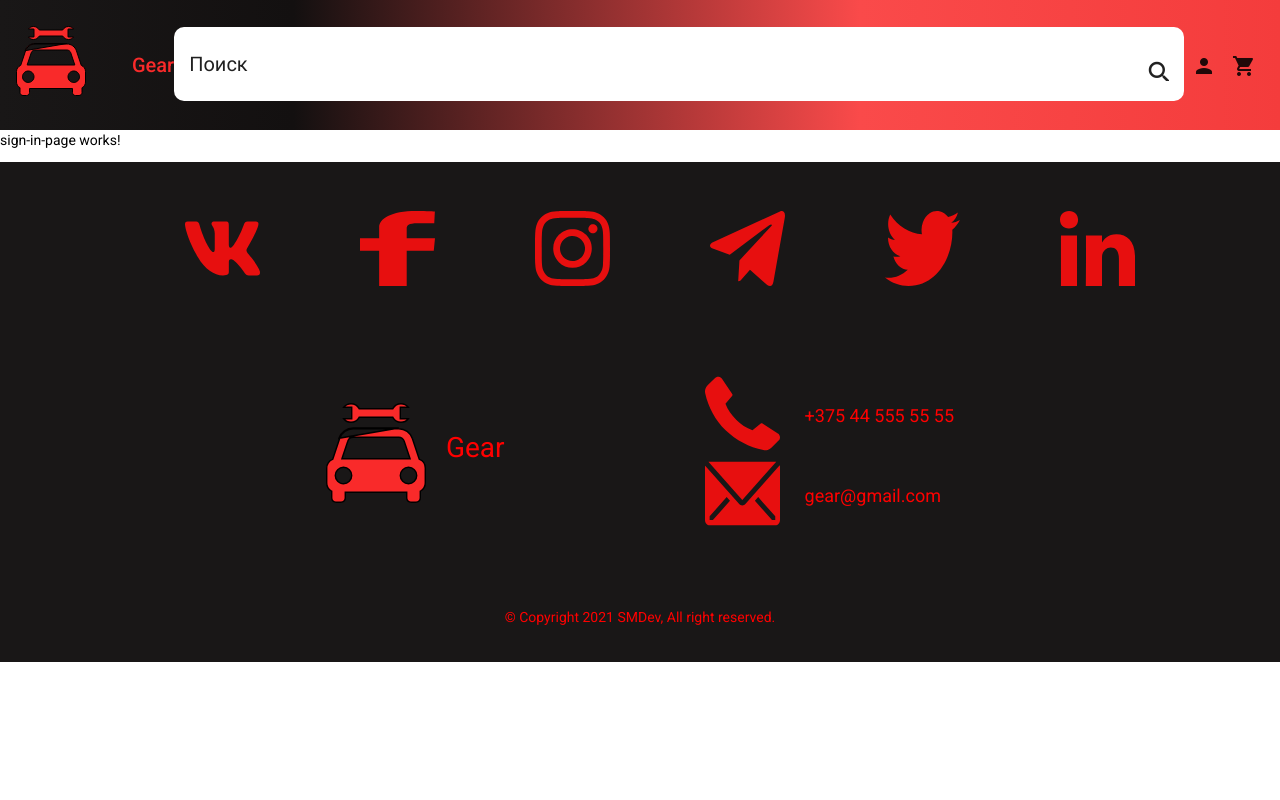
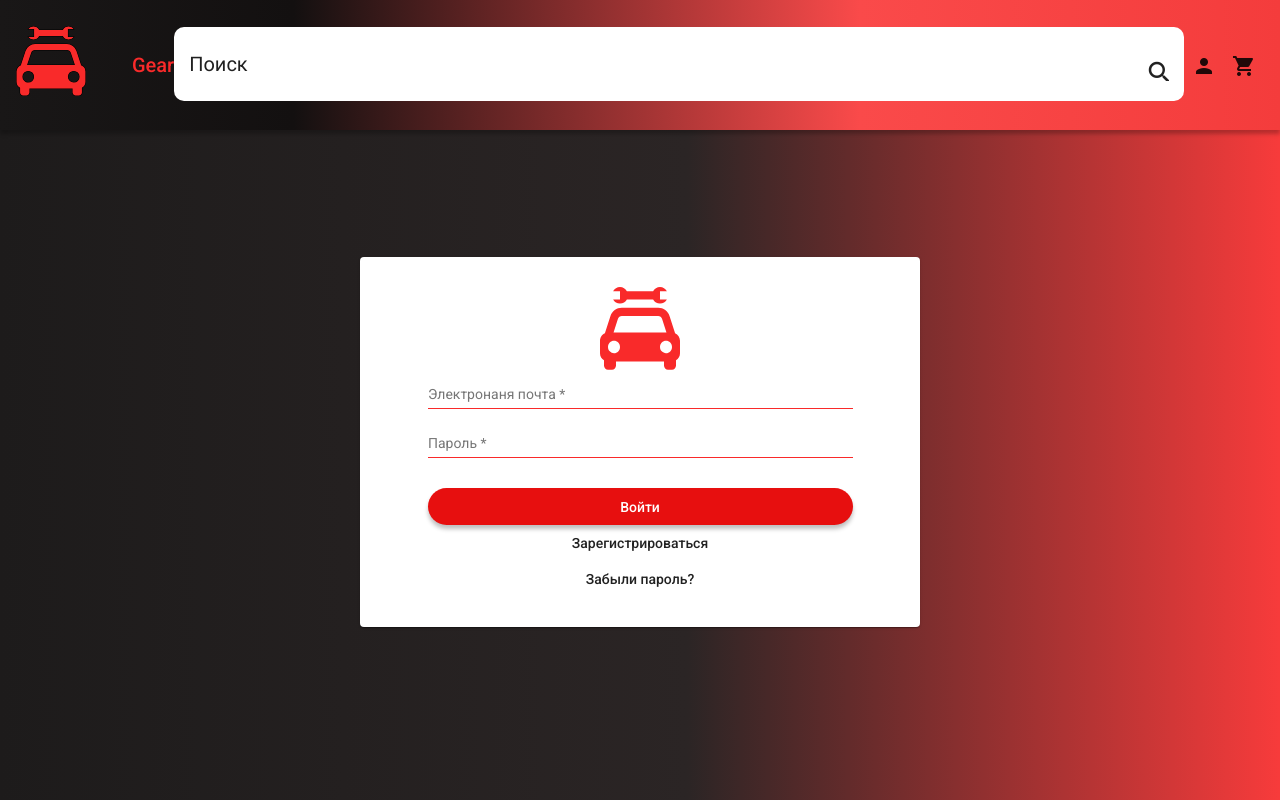
Before and after one commit to S-M-Dev/Gear-by-FE, an Angular app: page /auth/sign-in in a window 1280 px wide. Shown: the top 800 px of the page. Built offline with nearby package versions, Linux system fonts and the light colour scheme.

Commit message:
feat: create auth pages

```diff
--- a/src/app/auth/auth.module.ts
+++ b/src/app/auth/auth.module.ts
@@ -1,12 +1,30 @@
 import { NgModule } from '@angular/core';
 import { CommonModule } from '@angular/common';
+import { ReactiveFormsModule } from '@angular/forms';
+
+import { MatCardModule } from '@angular/material/card';
+import { MatInputModule } from '@angular/material/input';
+import { MatIconModule } from '@angular/material/icon';
+import { MatButtonModule } from '@angular/material/button';
 
 import { AuthRoutingModule } from './auth-routing.module';
 import { SignInPageComponent } from './pages/sign-in-page/sign-in-page.component';
 import { SignUpPageComponent } from './pages/sign-up-page/sign-up-page.component';
 
+const MATERIAL_MODULES = [
+  MatCardModule,
+  MatInputModule,
+  MatIconModule,
+  MatButtonModule,
+]
+
 @NgModule({
   declarations: [SignInPageComponent, SignUpPageComponent],
-  imports: [CommonModule, AuthRoutingModule],
+  imports: [
+    CommonModule,
+    AuthRoutingModule,
+    ReactiveFormsModule,
+    ...MATERIAL_MODULES
+  ],
 })
 export class AuthModule {}
--- a/src/app/auth/pages/sign-in-page/sign-in-page.component.html
+++ b/src/app/auth/pages/sign-in-page/sign-in-page.component.html
@@ -1 +1,19 @@
-<p>sign-in-page works!</p>
+<mat-card>
+  <img class="form-logo" src="assets/logo-wo-outline.svg">
+  <form autocomplete="off" [formGroup]="loginForm" (submit)="loginForm.valid && login()">
+    <mat-form-field>
+      <mat-label>Электронаня почта</mat-label>
+      <input matInput formControlName="email" name="email">
+    </mat-form-field>
+    <mat-form-field>
+      <mat-label>Пароль</mat-label>
+      <input type="password" matInput formControlName="password" name="password">
+    </mat-form-field>
+    <button type="submit" mat-raised-button>
+      <span>Войти</span>
+    </button>
+  </form>
+
+  <a mat-button routerLink="/auth/sign-up">Зарегистрироваться</a>
+  <a mat-button>Забыли пароль?</a>
+</mat-card>
--- a/src/app/auth/pages/sign-in-page/sign-in-page.component.scss
+++ b/src/app/auth/pages/sign-in-page/sign-in-page.component.scss
@@ -0,0 +1,49 @@
+:host {
+  display: flex;
+  flex-direction: column;
+  align-items: center;
+
+  mat-card {
+    margin: 127px 0 215px;
+
+    display: flex;
+    flex-direction: column;
+    align-items: center;
+    padding: 30px;
+    width: 500px;
+
+    .form-logo {
+      width: 80px;
+    }
+
+    form {
+      display: flex;
+      flex-direction: column;
+      width: 425px;
+
+      mat-form-field {
+        width: 100%;
+        margin-bottom: 10px;
+      }
+    }
+
+    .error-message {
+      color: #c12e0e;
+      text-align: center;
+    }
+
+    button {
+      margin-top: 20px;
+      background: #E70F0F;
+      color: white;
+      border-radius: 34px;
+      box-shadow: 0px 4px 4px rgba(0, 0, 0, 0.25);
+    }
+
+    ::ng-deep {
+      .mat-form-field-underline {
+        background-color: #F92A2A;
+      }
+    }
+  }
+}
--- a/src/app/auth/pages/sign-in-page/sign-in-page.component.ts
+++ b/src/app/auth/pages/sign-in-page/sign-in-page.component.ts
@@ -1,15 +1,20 @@
-import { Component, OnInit } from '@angular/core';
+import { Component } from '@angular/core';
+import { FormBuilder, FormGroup, Validators } from '@angular/forms';
 
 @Component({
   selector: 'gear-by-sign-in-page',
   templateUrl: './sign-in-page.component.html',
   styleUrls: ['./sign-in-page.component.scss']
 })
-export class SignInPageComponent implements OnInit {
+export class SignInPageComponent{
+  public loginForm: FormGroup;
 
-  constructor() { }
-
-  ngOnInit(): void {
+  constructor(private fb: FormBuilder) {
+    this.loginForm = this.fb.group({
+      email: ['', Validators.required],
+      password: ['', Validators.required],
+    });
   }
 
+  public login() {}
 }
--- a/src/app/auth/pages/sign-up-page/sign-up-page.component.html
+++ b/src/app/auth/pages/sign-up-page/sign-up-page.component.html
@@ -1 +1,22 @@
-<p>sign-up-page works!</p>
+<mat-card>
+  <img class="form-logo" src="assets/logo-wo-outline.svg">
+  <form autocomplete="off" [formGroup]="signUpForm" (submit)="signUpForm.valid && signUp()">
+    <mat-form-field>
+      <mat-label>Имя</mat-label>
+      <input matInput formControlName="name" name="userName">
+    </mat-form-field>
+    <mat-form-field>
+      <mat-label>Электронаня почта</mat-label>
+      <input matInput formControlName="email" name="userName">
+    </mat-form-field>
+    <mat-form-field>
+      <mat-label>Пароль</mat-label>
+      <input type="password" matInput formControlName="password" name="password">
+    </mat-form-field>
+    <button type="submit" mat-raised-button>
+      <span>Зарегистрироваться</span>
+    </button>
+  </form>
+
+  <a mat-button routerLink="/auth/sign-in">Войти тут</a>
+</mat-card>
--- a/src/app/auth/pages/sign-up-page/sign-up-page.component.scss
+++ b/src/app/auth/pages/sign-up-page/sign-up-page.component.scss
@@ -0,0 +1,49 @@
+:host {
+  display: flex;
+  flex-direction: column;
+  align-items: center;
+
+  mat-card {
+    margin: 127px 0 215px;
+
+    display: flex;
+    flex-direction: column;
+    align-items: center;
+    padding: 30px;
+    width: 500px;
+
+    .form-logo {
+      width: 80px;
+    }
+
+    form {
+      display: flex;
+      flex-direction: column;
+      width: 425px;
+
+      mat-form-field {
+        width: 100%;
+        margin-bottom: 10px;
+      }
+    }
+
+    .error-message {
+      color: #c12e0e;
+      text-align: center;
+    }
+
+    button {
+      margin-top: 20px;
+      background: #E70F0F;
+      color: white;
+      border-radius: 34px;
+      box-shadow: 0px 4px 4px rgba(0, 0, 0, 0.25);
+    }
+
+    ::ng-deep {
+      .mat-form-field-underline {
+        background-color: #F92A2A;
+      }
+    }
+  }
+}
--- a/src/app/auth/pages/sign-up-page/sign-up-page.component.ts
+++ b/src/app/auth/pages/sign-up-page/sign-up-page.component.ts
@@ -1,15 +1,21 @@
-import { Component, OnInit } from '@angular/core';
+import { Component } from '@angular/core';
+import { FormBuilder, FormGroup, Validators } from '@angular/forms';
 
 @Component({
   selector: 'gear-by-sign-up-page',
   templateUrl: './sign-up-page.component.html',
   styleUrls: ['./sign-up-page.component.scss']
 })
-export class SignUpPageComponent implements OnInit {
+export class SignUpPageComponent {
+  public signUpForm: FormGroup;
 
-  constructor() { }
-
-  ngOnInit(): void {
+  constructor(private fb: FormBuilder) {
+    this.signUpForm = this.fb.group({
+      name: ['', Validators.required],
+      email: ['', Validators.required],
+      password: ['', Validators.required],
+    });
   }
 
+  public signUp() {}
 }
--- a/src/app/core/components/footer/footer.component.html
+++ b/src/app/core/components/footer/footer.component.html
@@ -35,5 +35,5 @@
       </div>
     </div>
   </div>
-  <span class="copyright">© Copyright 2021 SMDev, All right reserved.</span>
+  <span class="copyright">© Авторские права. 2021 SMDev.Gear.Все права защищены</span>
 </footer>
--- a/src/app/core/components/header/header.component.html
+++ b/src/app/core/components/header/header.component.html
@@ -1,7 +1,7 @@
 <header>
   <mat-toolbar>
     <div class="brand">
-      <a routerLink="/">
+      <a class="brand__logo" routerLink="/">
         <img src="assets/logo.svg" />
       </a>
       <a class="brand__name" routerLink="/">
--- a/src/app/core/components/header/header.component.scss
+++ b/src/app/core/components/header/header.component.scss
@@ -2,11 +2,18 @@ mat-toolbar {
   height: 130px;
   justify-content: space-between;
   background: linear-gradient(90deg, #191717 0%, #131010 22.92%, #FA4A4A 67.19%, #F43C3C 100%);
+  box-shadow: 0px 4px 4px rgba(0, 0, 0, 0.25);
 
   .brand {
     flex: 1;
     display: flex;
     align-items: center;
+
+    &__logo {
+      img {
+        width: 70px;
+      }
+    }
 
     &__name {
       margin-left: 46px;
--- a/src/styles.scss
+++ b/src/styles.scss
@@ -1,7 +1,6 @@
-
 // Custom Theming for Angular Material
 // For more information: https://material.angular.io/guide/theming
-@use '~@angular/material' as mat;
+@use "~@angular/material" as mat;
 // Plus imports for other components in your app.
 
 // Include the common styles for Angular Material. We include this here so that you only
@@ -20,13 +19,15 @@ $Gear-by-FE-warn: mat.define-palette(mat.$red-palette);
 
 // Create the theme object. A theme consists of configurations for individual
 // theming systems such as "color" or "typography".
-$Gear-by-FE-theme: mat.define-light-theme((
-  color: (
-    primary: $Gear-by-FE-primary,
-    accent: $Gear-by-FE-accent,
-    warn: $Gear-by-FE-warn,
+$Gear-by-FE-theme: mat.define-light-theme(
+  (
+    color: (
+      primary: $Gear-by-FE-primary,
+      accent: $Gear-by-FE-accent,
+      warn: $Gear-by-FE-warn,
+    ),
   )
-));
+);
 
 // Include theme styles for core and each component used in your app.
 // Alternatively, you can import and @include the theme mixins for each component
@@ -35,8 +36,15 @@ $Gear-by-FE-theme: mat.define-light-theme((
 
 /* You can add global styles to this file, and also import other style files */
 
-html, body { height: 100%; }
-body { margin: 0; font-family: Roboto, "Helvetica Neue", sans-serif; }
+html,
+body {
+  height: 100%;
+}
+body {
+  margin: 0;
+  font-family: Roboto, "Helvetica Neue", sans-serif;
+  background: linear-gradient(90deg, #1D1B1B 0%, #2B2525 53.65%, #F73B3B 100%);
+}
 
 mat-form-field {
   width: 100%;
```
Also changed, not shown: src/assets/logo-wo-outline.svg (added), src/assets/logo.svg.
